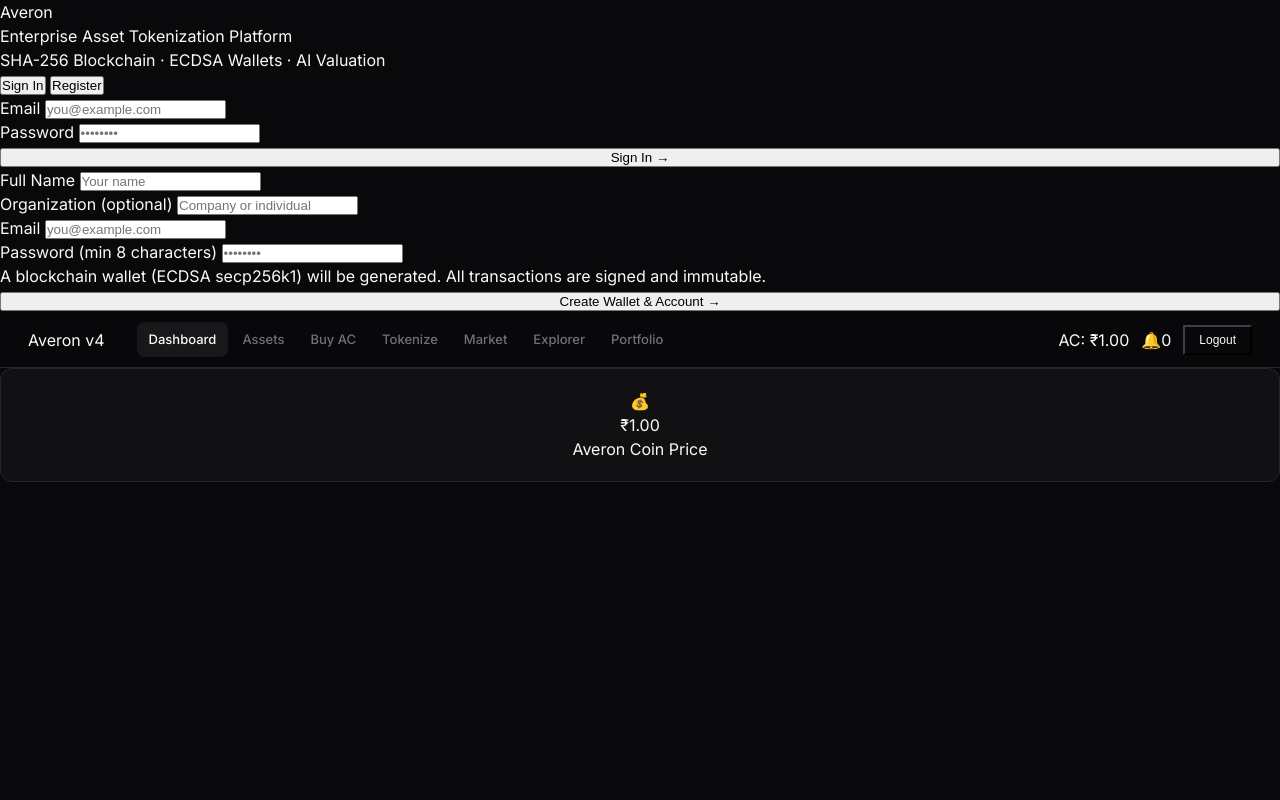
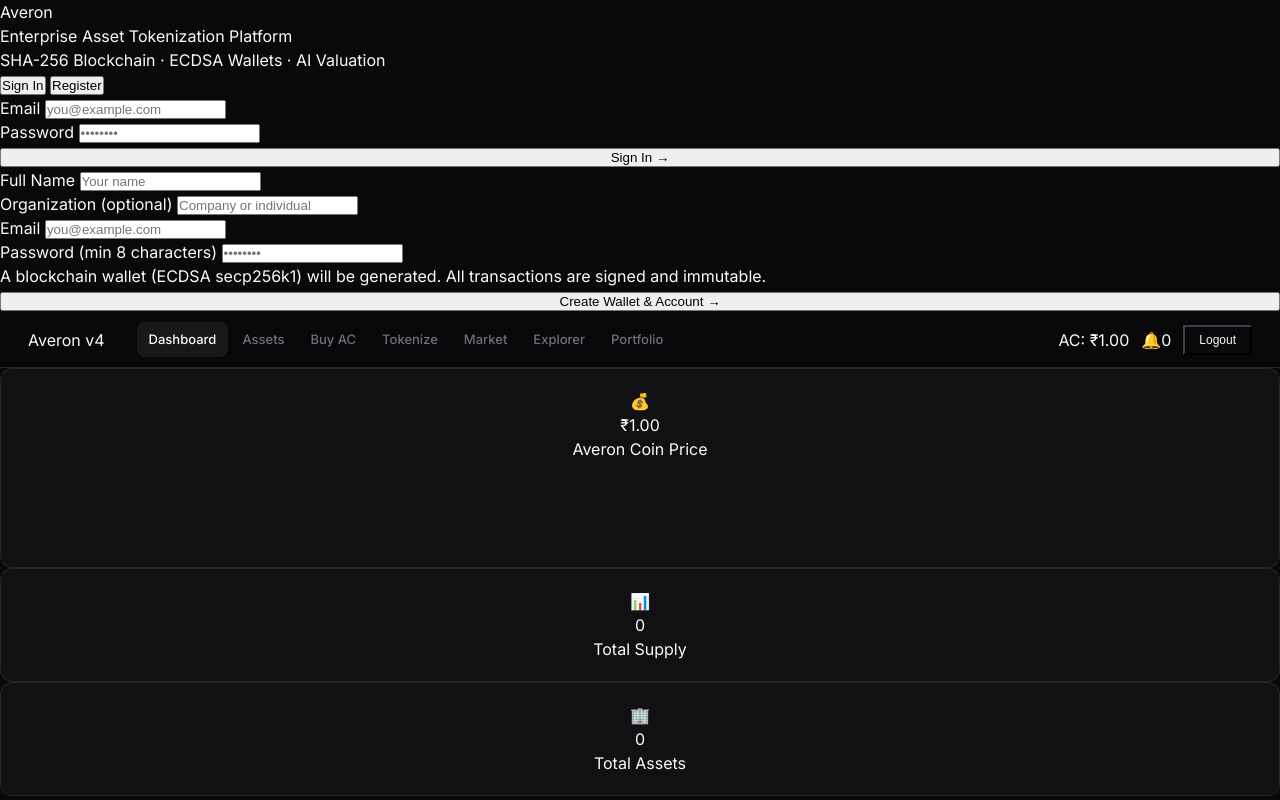
Before and after one commit to Rishabh01487/Averon, a website: page frontend/index.html in a window 1280 px wide. Drawn offline with Linux system fonts and the light colour scheme.

```diff
--- a/frontend/index.html
+++ b/frontend/index.html
@@ -98,3 +98,7 @@
             <div class="stat-icon">💰</div>
             <div class="stat-value" id="statPrice">₹1.00</div>
             <div class="stat-label">Averon Coin Price</div>
+            <canvas id="priceChart" width="300" height="80"></canvas>
+          </div>
+          <div class="stat-card"><div class="stat-icon">📊</div><div class="stat-value" id="statSupply">0</div><div class="stat-label">Total Supply</div></div>
+          <div class="stat-card"><div class="stat-icon">🏢</div><div class="stat-value" id="statAssets">0</div><div class="stat-label">Total Assets</div></div>
```
